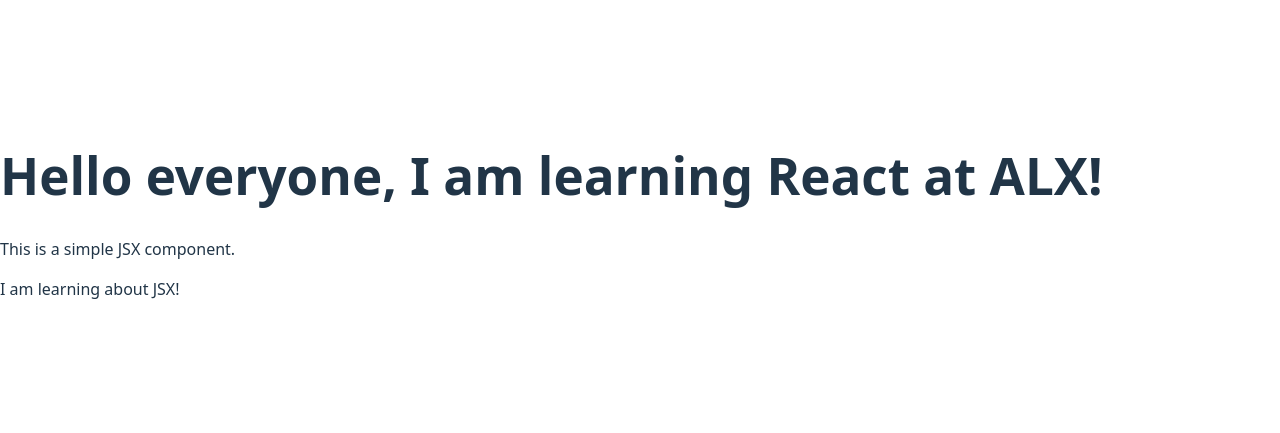
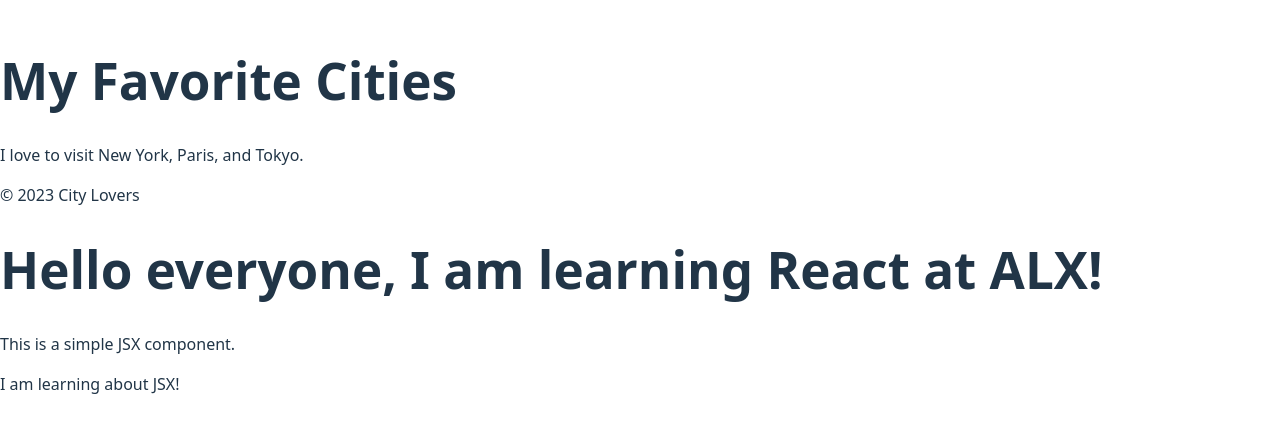
Before and after one commit to davebaiden/alx-fe-reactjs, a React (Vite) app in the folder alx-react-app/: page / in a window 1280 px wide. Shown: the part 185-618 px from the top of the page. Built offline with nearby package versions, Linux system fonts and the light colour scheme.

Commit message:
move files into src folder

```diff
--- a/alx-react-app/src/App.jsx
+++ b/alx-react-app/src/App.jsx
@@ -1,8 +1,14 @@
 import WelcomeMessage from './components/WelcomeMessage'
+import Header from './Header'
+import MainContent from './MainContent'
+import Footer from './Footer'
 
 function App() {
   return (
       <div>
+        <Header />
+        <MainContent />
+        <Footer />
         <WelcomeMessage />
       </div>
   )
```
Also changed, not shown: alx-react-app/src/Footer.jsx (renamed from alx-react-app/src/components/Footer.jsx), alx-react-app/src/Header.jsx (renamed from alx-react-app/src/components/Header.jsx), alx-react-app/src/MainContent.jsx (renamed from alx-react-app/src/components/MainContent.jsx).
